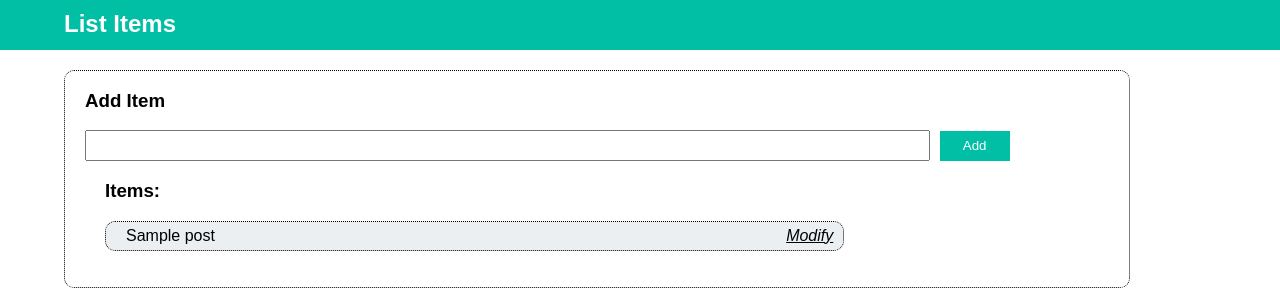
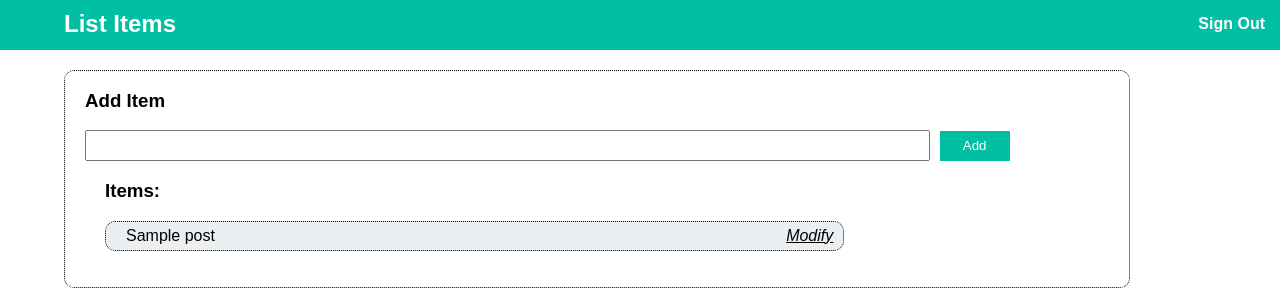
Before and after one commit to isaacwassouf/noteDemoDjango, a Django app: template posts/templates/posts/index.html in a window 1280 px wide. Shown: the top 300 px of the page. Run offline with Django 3.2, Linux system fonts and the light colour scheme; the template is opened without the code that fills it: most values are stand-ins (such as "Sample title", 1, 10 or a date in 2020).

Commit message:
added a functional signout button

```diff
--- a/posts/static/posts/main.css
+++ b/posts/static/posts/main.css
@@ -14,9 +14,23 @@ body{
 }
 
 #topBar h2{
+    display: inline-block;
     padding-left: 5%;
     margin-top:0%;
     padding-top: 10px;
+}
+
+#topBar h4{
+    padding-left: 5%;
+    margin-top:0%;
+    padding-top: 15px;
+    float: right;
+    padding-right: 15px;
+}
+
+#topBar h4 a{
+    text-decoration: none;
+    color: inherit;
 }
 
 #main{
--- a/posts/templates/posts/add.html
+++ b/posts/templates/posts/add.html
@@ -12,4 +12,9 @@
     </div>
     <div style="height: 20px;"></div>
 </div>
+
+<script>
+    var Sout= document.getElementById("signout");
+    Sout.style.display="none";
+</script>
 {% endblock%}
--- a/posts/templates/posts/base.html
+++ b/posts/templates/posts/base.html
@@ -12,6 +12,7 @@
 
     <div id="topBar">
         <h2>List Items</h2>
+        <h4 id="signout"><a href="/posts/signout">Sign Out</a></h4>
     </div>
     {% block main%}
         <!-- content goes here -->
--- a/posts/templates/posts/item.html
+++ b/posts/templates/posts/item.html
@@ -10,4 +10,8 @@
     </div>
     <div style="height: 20px;"></div>
 </div>
+<script>
+    var Sout= document.getElementById("signout");
+    Sout.style.display="none";
+</script>
 {%endblock%}
--- a/posts/templates/posts/login.html
+++ b/posts/templates/posts/login.html
@@ -10,4 +10,9 @@
     </form>
     <p><small>Don't have an account? <a href="signup">Sign Up Now</a></small></p>
 </div>
+
+<script>
+    var Sout= document.getElementById("signout");
+    Sout.style.display="none";
+</script>
 {% endblock %}
--- a/posts/templates/posts/modify.html
+++ b/posts/templates/posts/modify.html
@@ -12,4 +12,9 @@
     </div>
     <div style="height: 20px;"></div>
 </div>
+
+<script>
+    var Sout= document.getElementById("signout");
+    Sout.style.display="none";
+</script>
 {% endblock%}
--- a/posts/templates/posts/signup.html
+++ b/posts/templates/posts/signup.html
@@ -22,5 +22,9 @@
     </form>
 </div>
 
+<script>
+    var Sout= document.getElementById("signout");
+    Sout.style.display="none";
+</script>
 
 {% endblock %}
--- a/posts/urls.py
+++ b/posts/urls.py
@@ -11,4 +11,5 @@ urlpatterns=[
     path('posts/add',views.add,name='add'),
     path('posts/done',views.add,name='done'),
     path('signup',views.signup,name='signup'),
+    path('posts/signout',views.signout,name='signout'),
 ]
```
Also changed, not shown: posts/views.py (+8 -1 lines), db.sqlite3.
